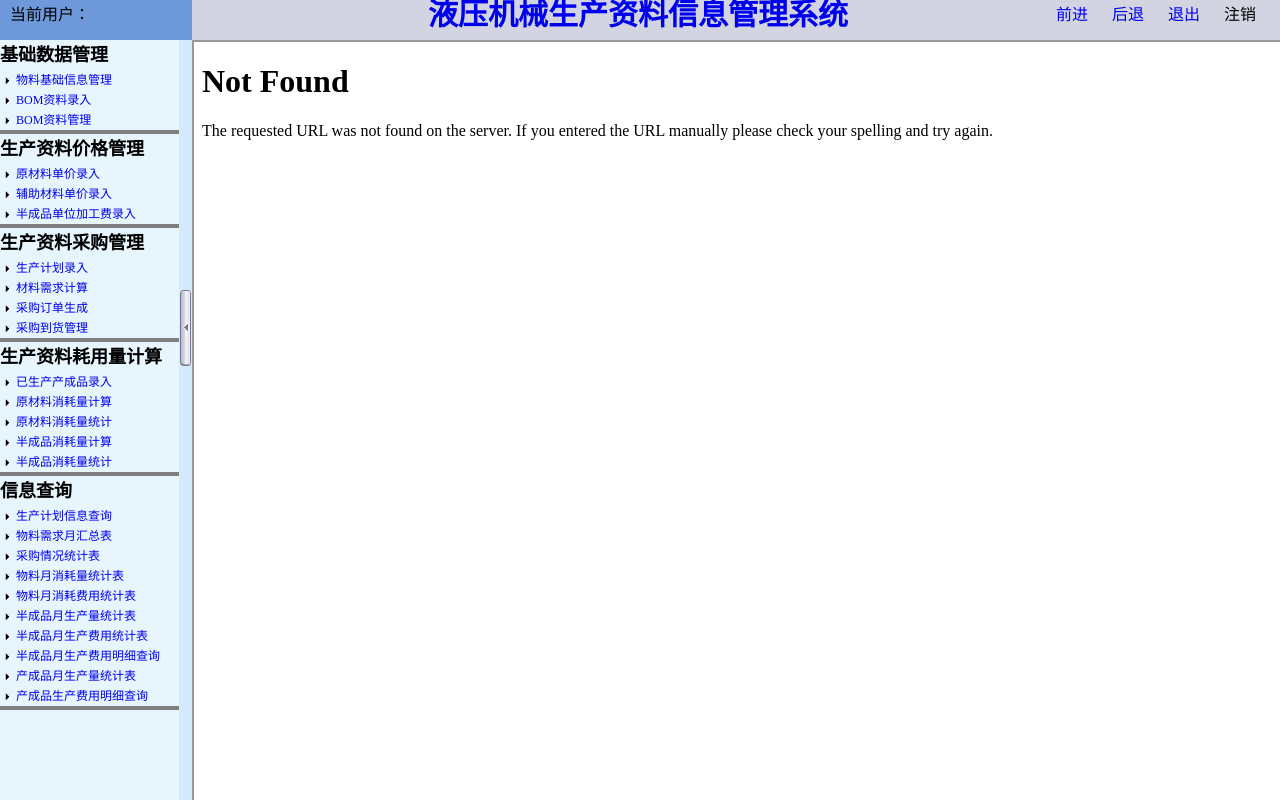
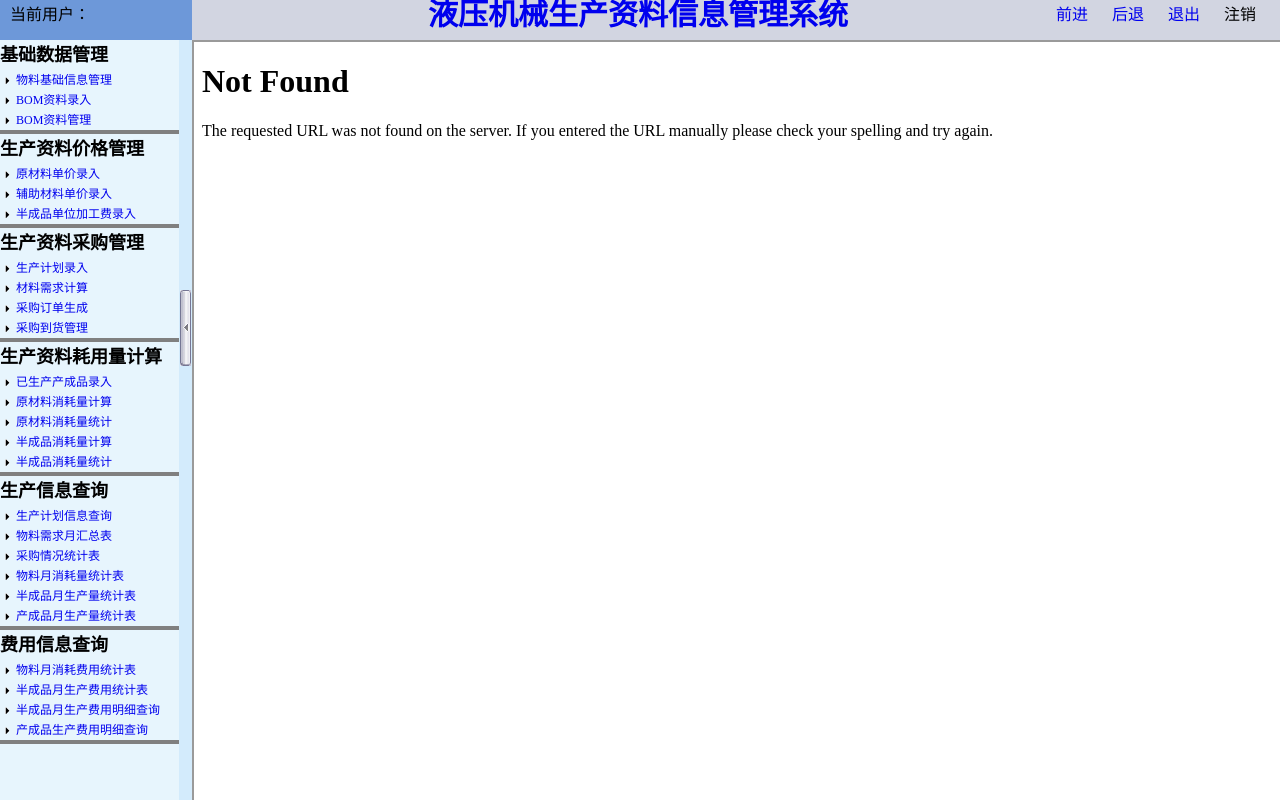
Before and after one commit to HDFWebsite/Hydraulic-Machinery-Production-Information-Management-System, a Python web app: template prosystem/templates/other/index.html in a window 1280 px wide. Run offline with Jinja, Linux system fonts and the light colour scheme; the template is opened without the code that fills it, so the values that code supplies are empty.

Commit message:
更改主页

```diff
--- a/prosystem/templates/other/index.html
+++ b/prosystem/templates/other/index.html
@@ -5,8 +5,8 @@
     <meta name="viewport" content="width=device-width, initial-scale=1.0">
     <meta http-equiv="X-UA-Compatible" content="ie=edge">
     <link rel="stylesheet" href="../../static/css/index.css">
-    <script type="text/javascript" src="../../static/js/jquery-1.12.4.min.js"></script>
-    <script type="text/javascript" src="../../static/js/index.js"></script>
+    <script type="text/javascript" src="../../static/js/other/jquery-1.12.4.min.js"></script>
+    <script type="text/javascript" src="../../static/js/other/index.js"></script>
     <title>液压机械生产资料信息管理系统_主页</title>
 </head>
 <style>
@@ -78,7 +78,7 @@
                     </ul>
                 </div>
                 <div>
-                    <span>信息查询</span>
+                    <span>生产信息查询</span>
                     <ul>
                         <li><img src='../../static/images/arrow.gif'>&nbsp;
                             <a href="/fiveone" target="myframe">生产计划信息查询</a></li>
@@ -89,17 +89,22 @@
                         <li><img src='../../static/images/arrow.gif'>&nbsp;
                             <a href="/fivefour" target="myframe">物料月消耗量统计表</a></li>
                         <li><img src='../../static/images/arrow.gif'>&nbsp;
-                            <a href="/fivefive" target="myframe">物料月消耗费用统计表</a></li>
+                            <a href="/fivefive" target="myframe">半成品月生产量统计表</a></li>
                         <li><img src='../../static/images/arrow.gif'>&nbsp;
-                            <a href="/fivesix" target="myframe">半成品月生产量统计表</a></li>
+                            <a href="/fivesix" target="myframe">产成品月生产量统计表</a></li>
+                    </ul>
+                </div>
+                <div>
+                    <span>费用信息查询</span>
+                    <ul>
                         <li><img src='../../static/images/arrow.gif'>&nbsp;
-                            <a href="/fiveseven" target="myframe">半成品月生产费用统计表</a></li>
+                            <a href="/sixone" target="myframe">物料月消耗费用统计表</a></li>
                         <li><img src='../../static/images/arrow.gif'>&nbsp;
-                            <a href="/fiveeight" target="myframe">半成品月生产费用明细查询</a></li>
+                            <a href="/sixtwo" target="myframe">半成品月生产费用统计表</a></li>
                         <li><img src='../../static/images/arrow.gif'>&nbsp;
-                            <a href="/fivenine" target="myframe">产成品月生产量统计表</a></li>
+                            <a href="/sixthere" target="myframe">半成品月生产费用明细查询</a></li>
                         <li><img src='../../static/images/arrow.gif'>&nbsp;
-                            <a href="/fiveten" target="myframe">产成品生产费用明细查询</a></li>
+                            <a href="/sixfour" target="myframe">产成品生产费用明细查询</a></li>
                     </ul>
                 </div>
             </div>
```
